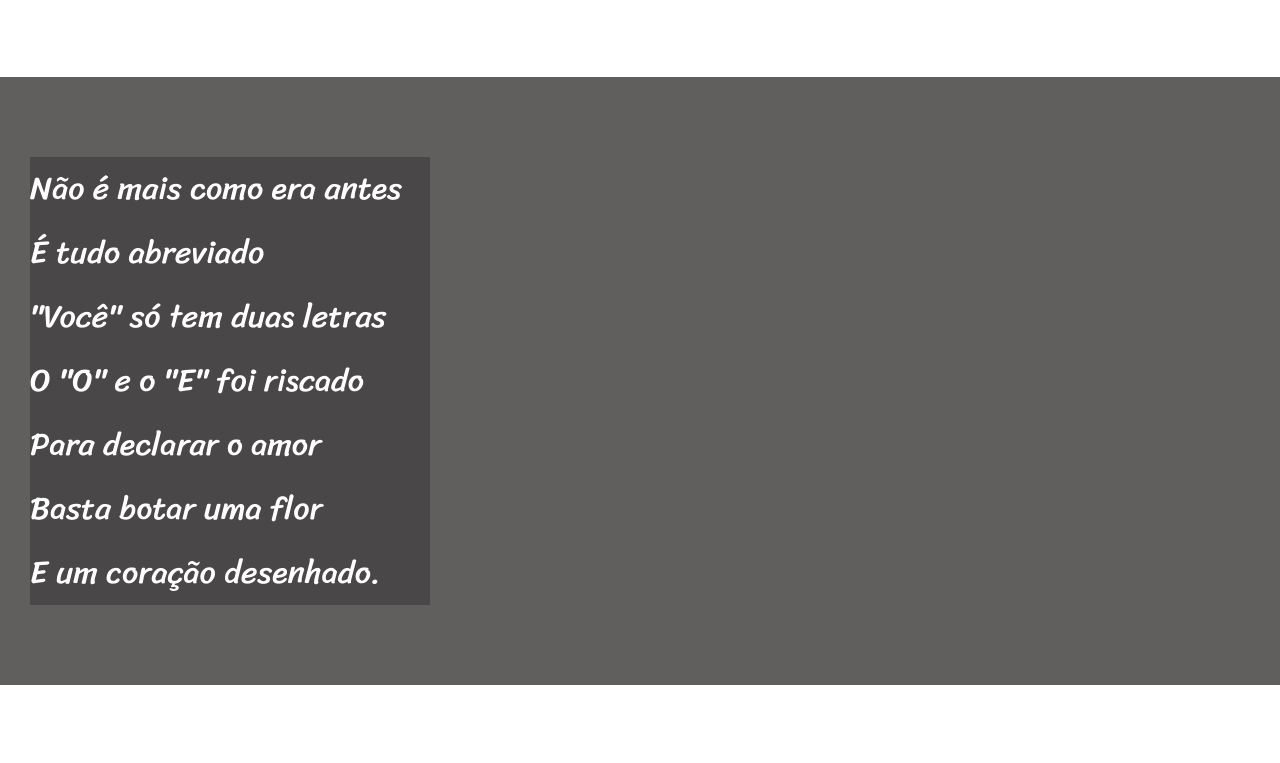
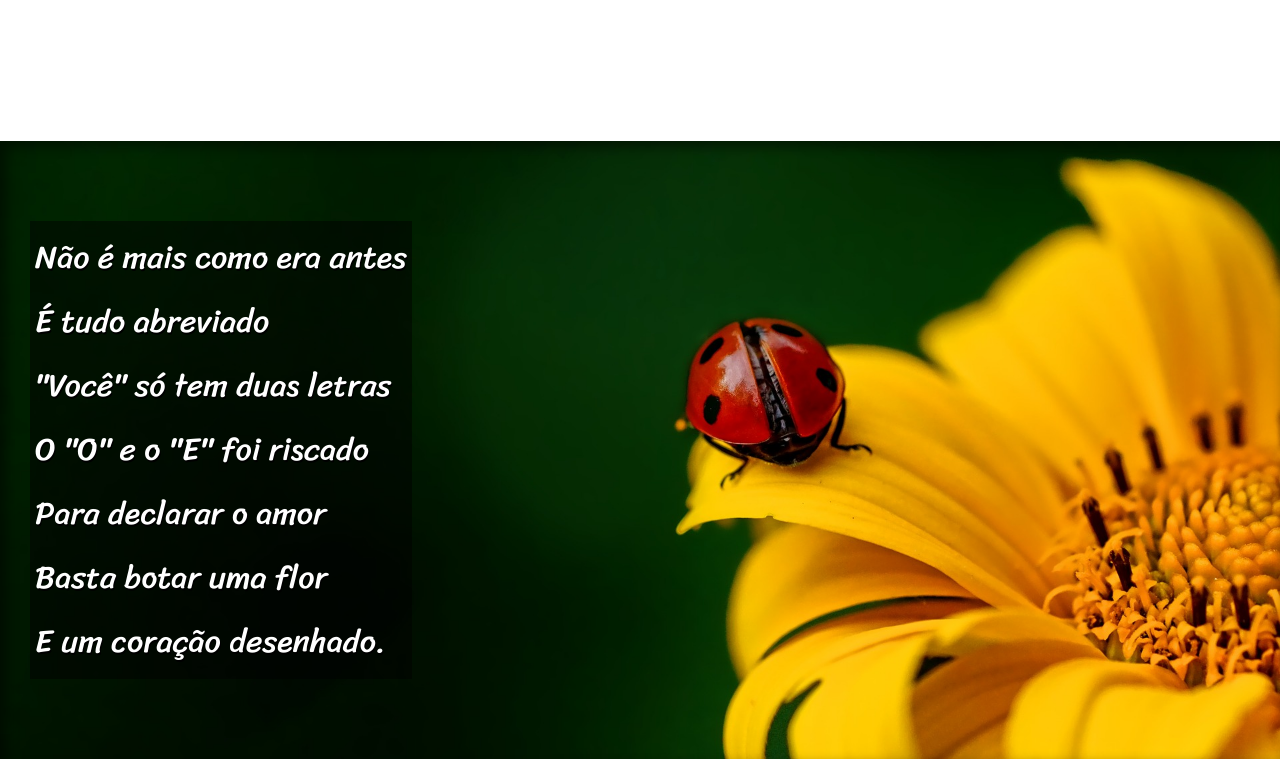
Before and after one commit to marlonsc15/imagens-de-fundo, a plain HTML site: page index.html in a window 1280 px wide. Shown: the part 734-1497 px from the top of the page. Drawn offline with Linux system fonts and the light colour scheme.

Commit message:
adicionado o efeito parallax

```diff
--- a/estilo.css
+++ b/estilo.css
@@ -56,6 +56,10 @@ section {
     font-size: 2.5vw;
 }
 
+section > p {
+    padding-bottom: 2em;
+}
+
 section.normal {
     background-color: white;
     color: black;
@@ -64,11 +68,25 @@ section.normal {
 section.imagem {
     background-color: rgb(97, 94, 94);
     color: white;
+    box-shadow: inset 6px 6px 13px 0px rgba(0, 0, 0, 0.486);
+    background-size: cover;
+    background-attachment: fixed;
 }
 
 section.imagem > p {
-    width: 400px;
-    background-color: rgba(0, 0, 0, 0.248);
+    display: inline-block;
+    padding: 5px;
+    background-color: rgba(0, 0, 0, 0.486);
+    text-shadow: 1px 2px 0px black;
+}
+
+section#img01 {
+    background-image: url(../imagens-de-fundo/imagens/background001.jpg);
+    background-position: right center;
+}
+
+section#img02 {
+    background-image: url(../imagens-de-fundo/imagens/background002.jpg);
 }
 
 footer {
--- a/index.html
+++ b/index.html
@@ -28,7 +28,7 @@
             </p>
         </section>
 
-        <section class="imagem">
+        <section class="imagem" id="img01">
             <p>
                 Não é mais como era antes <br>
                 É tudo abreviado <br>
@@ -63,7 +63,7 @@
             </p>
         </section>
 
-        <section class="imagem">
+        <section class="imagem" id="img02">
             <p>
                 Tenho saudade das cartas <br>
                 Escritas com a própria mão <br>
```
